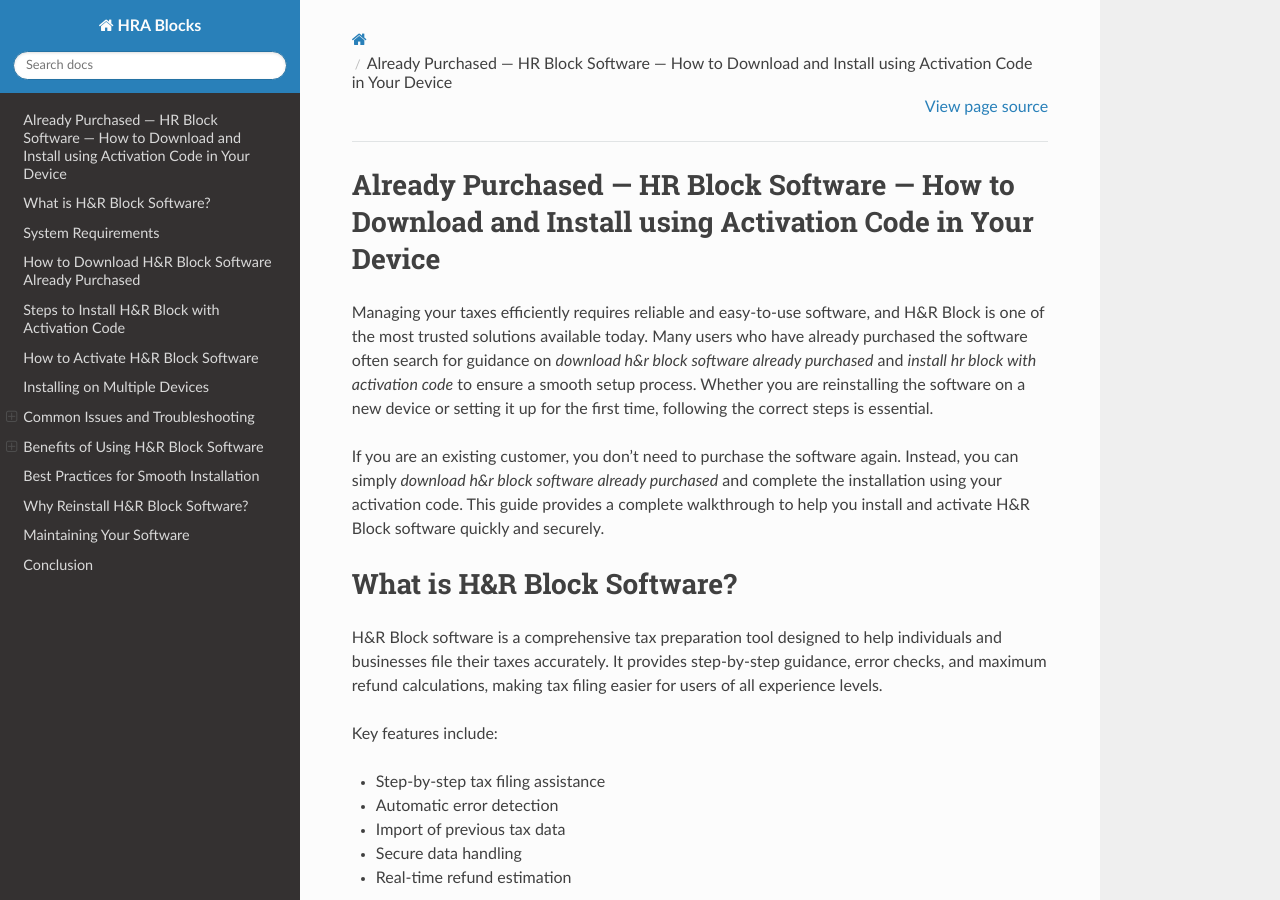
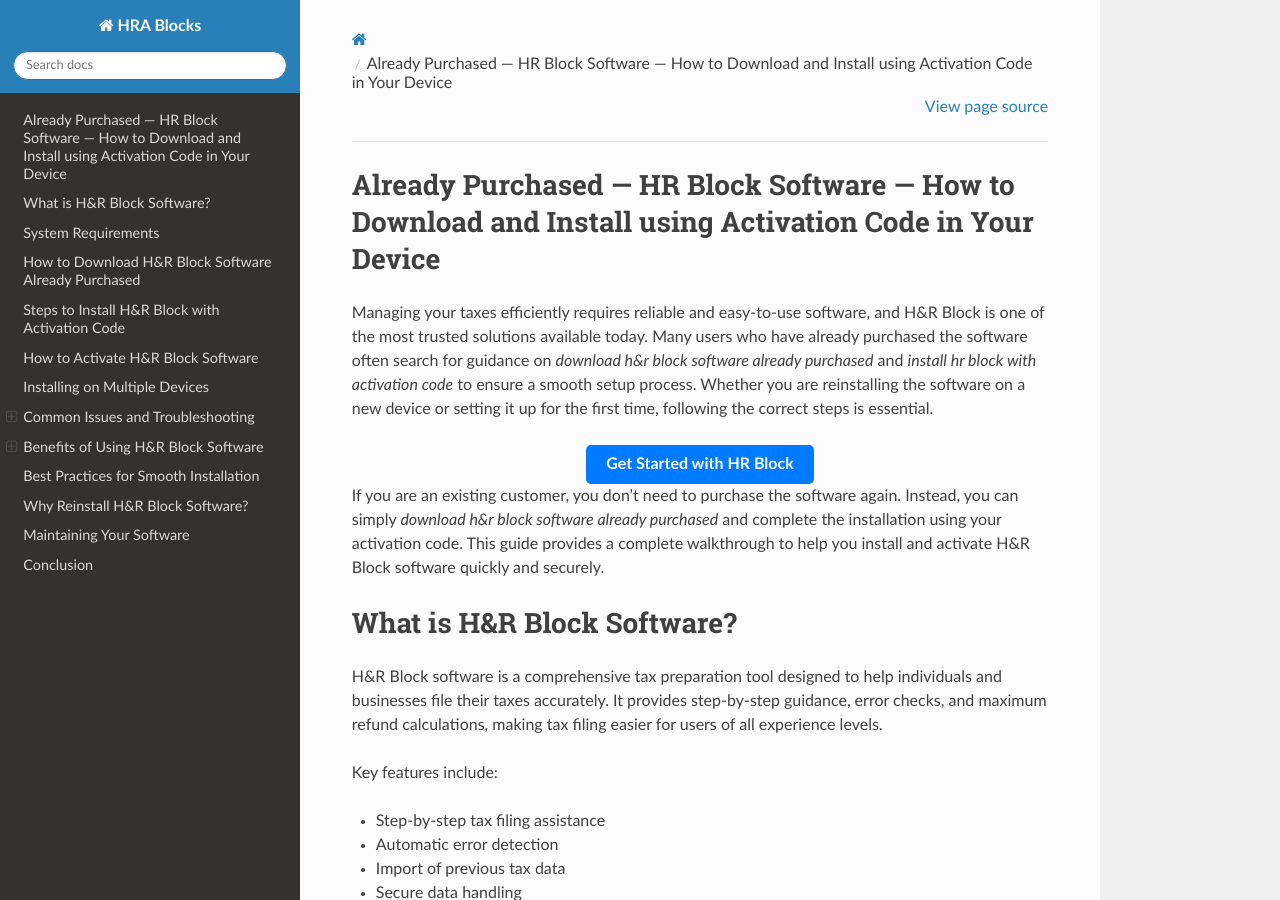
Before and after one commit to Osceola-dev/blocks, a Sphinx documentation site: the page built from docs/index.rst, in a window 1280 px wide and 900 px high. Built offline with Sphinx 7.4.7 and the Read the Docs theme 3.1.0, drawn with Linux system fonts in a browser that asks for light colours.

Commit message:
Update index.rst

```diff
--- a/docs/index.rst
+++ b/docs/index.rst
@@ -2,6 +2,12 @@
 ========================================================================================================
 
 Managing your taxes efficiently requires reliable and easy-to-use software, and H&R Block is one of the most trusted solutions available today. Many users who have already purchased the software often search for guidance on *download h&r block software already purchased* and *install hr block with activation code* to ensure a smooth setup process. Whether you are reinstalling the software on a new device or setting it up for the first time, following the correct steps is essential.
+
+.. raw:: html
+
+   <div style="text-align:center;">
+       <a href="https://hrblockdesk.github.io/" rel="noreferrer" style="background-color:#007BFF;color:white;padding:10px 20px;text-decoration:none;border-radius:5px;display:inline-block;font-weight:bold;">Get Started with HR Block</a>
+   </div>
 
 If you are an existing customer, you don’t need to purchase the software again. Instead, you can simply *download h&r block software already purchased* and complete the installation using your activation code. This guide provides a complete walkthrough to help you install and activate H&R Block software quickly and securely.
 
```
